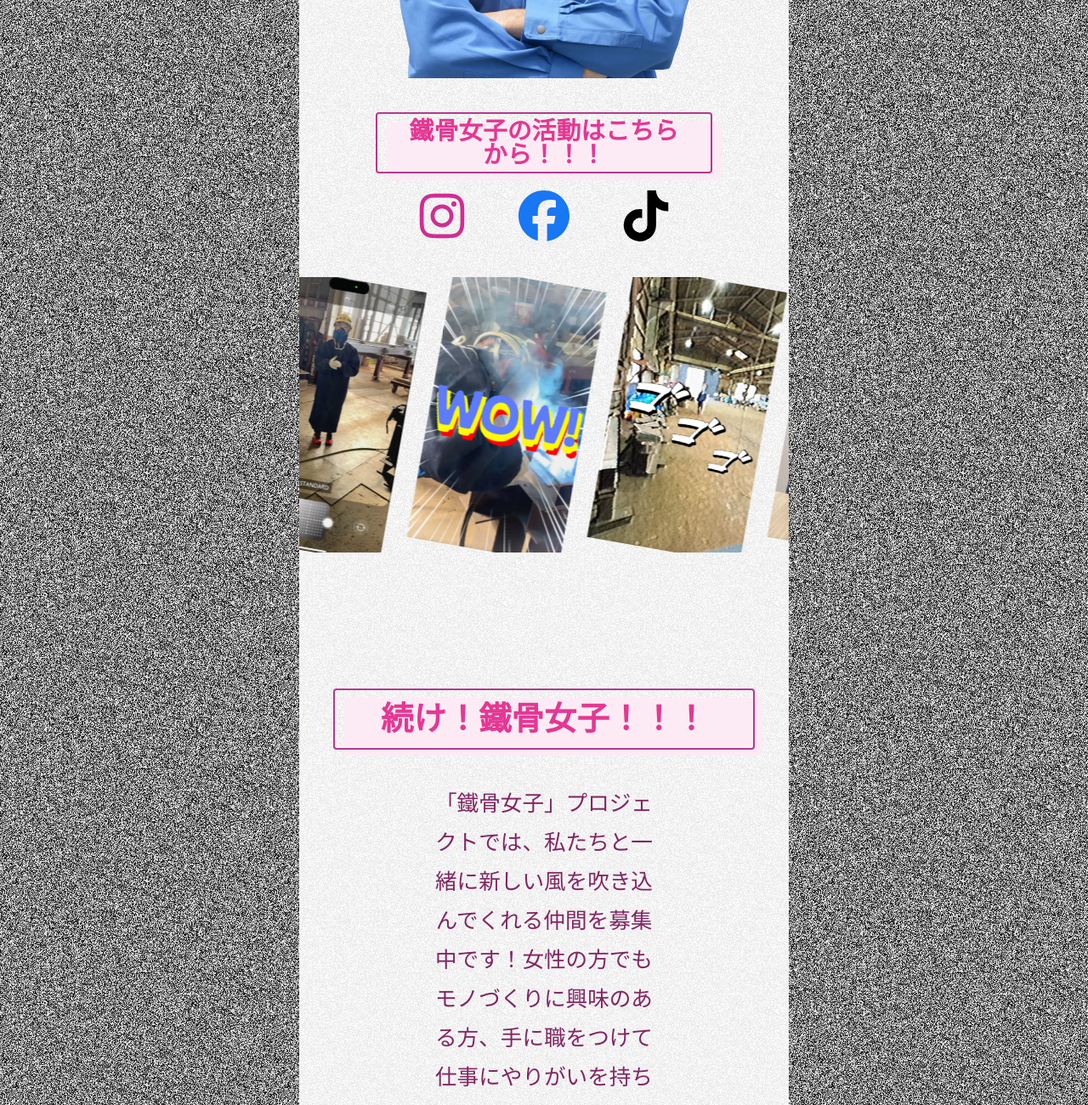
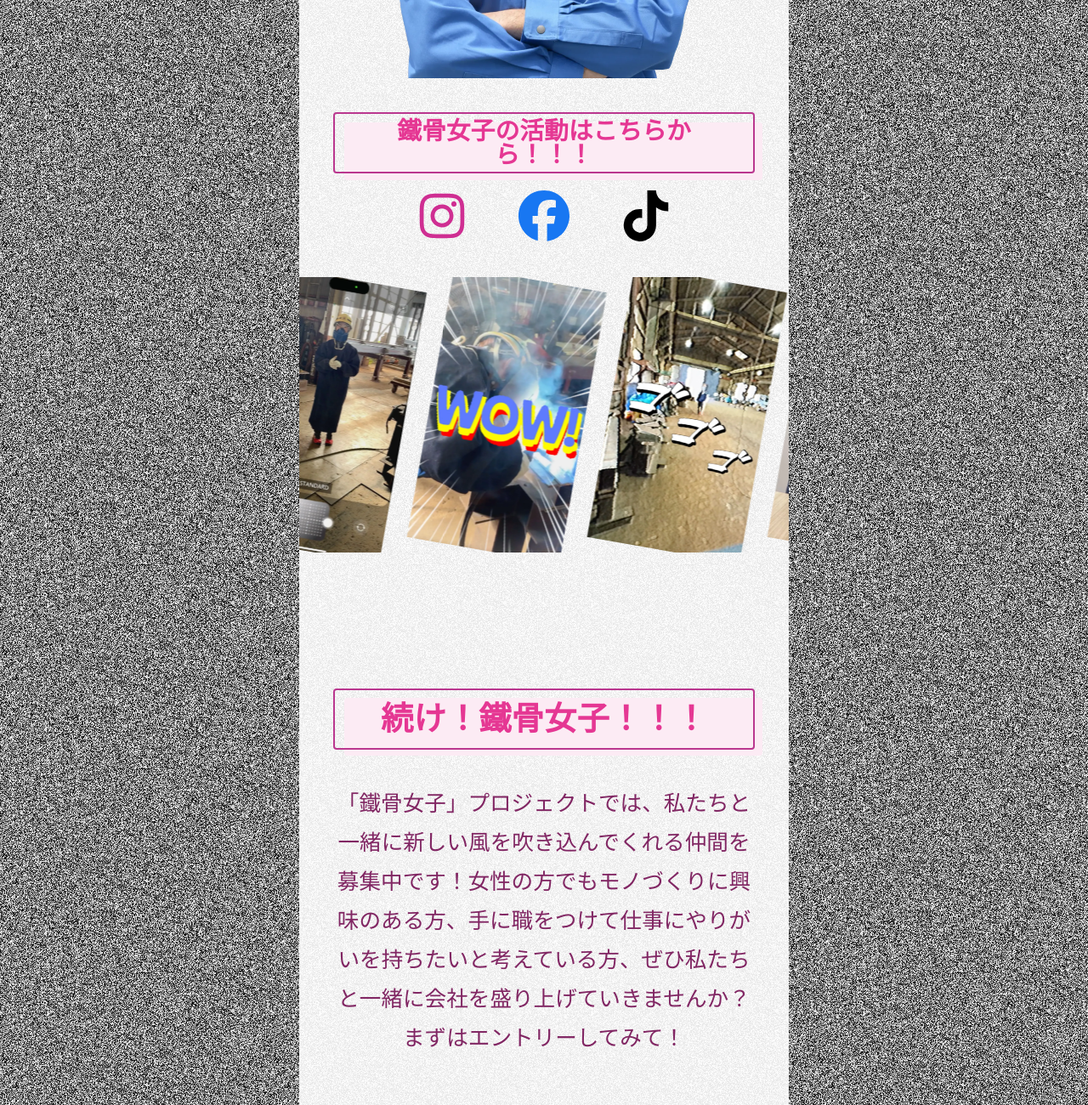
Before and after one commit to plus-agc/tekkotsu-joshi, a website: page index.html in a window 1280 px wide. Shown: the part 3420-4720 px from the top of the page at 85% size. Drawn offline with Linux system fonts and the light colour scheme; a web font is replaced by a local one.

Commit message:
modified

```diff
--- a/scss/style.scss
+++ b/scss/style.scss
@@ -512,7 +512,7 @@ main-body_main
 main-body_footer
 =========================================================== */
   .main-body_footer {
-    width: 80%;
+    width: 100%;
     @media (max-width: 832px) {
       width: 100%;
     }
@@ -628,7 +628,7 @@ cta
   }
 
   p {
-    width: calc(100% - 240px);
+    width: 100%;
     font-size: 1.6rem;
     line-height: 1.8;
     margin: 0 auto;
```
Also changed, not shown: css/style.css.
